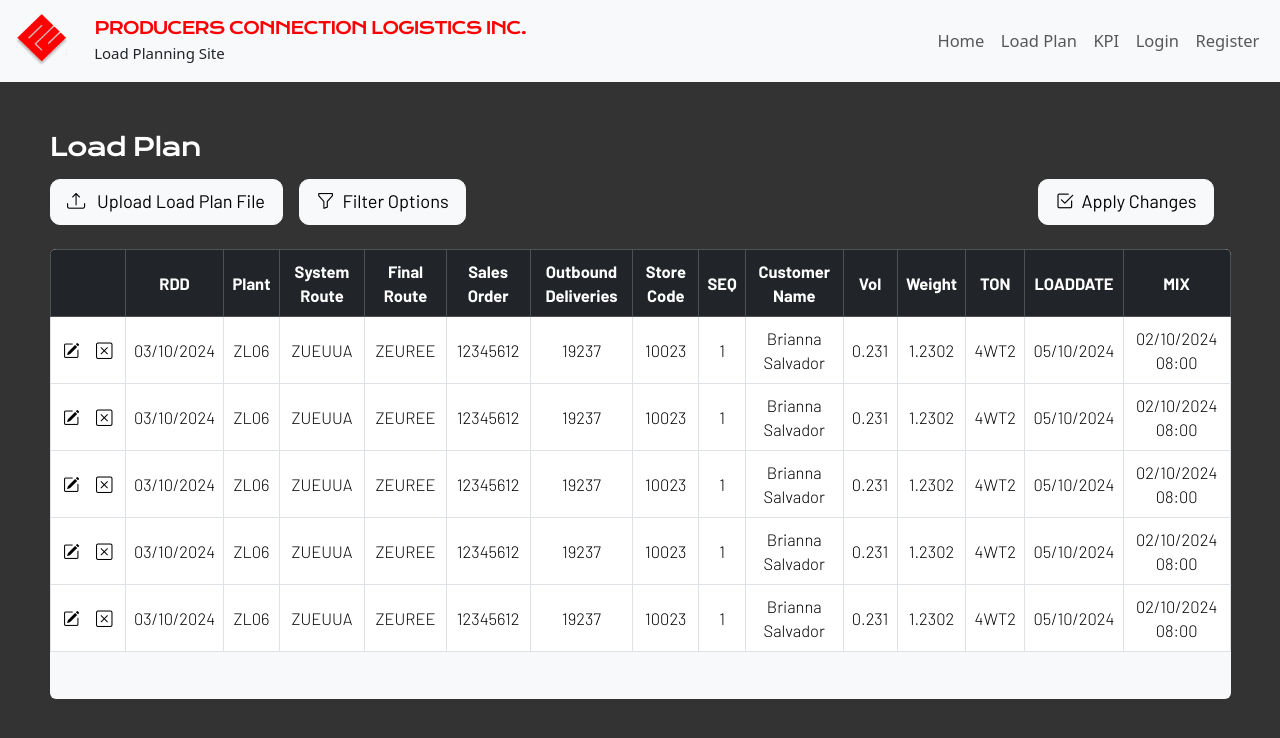
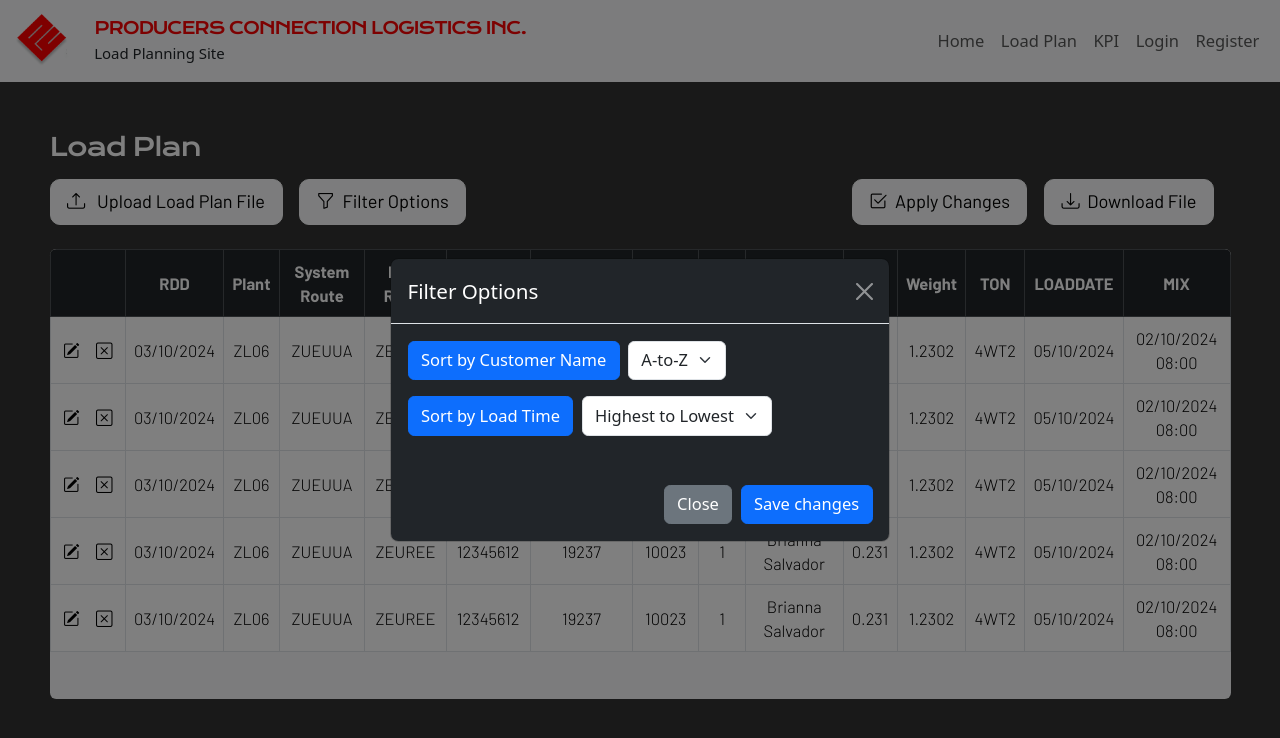
Before and after one commit to jeckerschan/CSSWENG, a plain HTML site: page Load Pages/upload.html in a window 1280 px wide. Both pictures are taken after a click on the button "Filter Options". Drawn offline with nearby package versions, Linux system fonts and the light colour scheme.

Commit message:
popup menus

```diff
--- a/Load Pages/styles.css
+++ b/Load Pages/styles.css
@@ -70,3 +70,15 @@ body {
   font-size: 1.1rem;
   border-radius: 10px;
 }
+
+#filter-btn{
+  --bs-btn-active-border-color: white;
+}
+
+input[type="file"]{
+  display: none;
+}
+
+#arrow:active{
+  transform: rotate(180);
+}
--- a/Load Pages/upload.html
+++ b/Load Pages/upload.html
@@ -64,21 +64,30 @@
 
     <div class="mx-5 mt-3 mb-4 d-flex justify-content-between">
       <div class="d-flex">
-        <button id="upload" type="button" class="p-2 px-3 btn btn-light barlow-regular">
+        <input type="file" id="upload-file">
+        <label for="upload-file" id="upload" class="p-2 px-3 btn btn-light barlow-regular">
           <span class="pe-2"><i class="bi bi-upload"></i></span>
           Upload Load Plan File
-        </button>
+        </label>
 
-        <button id="upload" type="button" class="mx-3 p-2 px-3 btn btn-light barlow-regular">
+        <button id="upload" data-bs-toggle="modal" data-bs-target="#filter-options" class="mx-3 p-2 px-3 btn btn-light barlow-regular">
           <span class="pe-1"><i class="bi bi-funnel"></i></span>
           Filter Options
         </button>
       </div>
 
-      <button id="upload" type="button" class="mx-3 p-2 px-3 btn btn-light barlow-regular">
-        <span class="pe-1"><i class="bi bi-check2-square"></i></span>
-        Apply Changes
-      </button>
+      <div class="d-flex">
+        <button id="upload" data-bs-toggle="modal" data-bs-target="#apply-changes" type="button" class="me-3 p-2 px-3 btn btn-light barlow-regular">
+          <span class="pe-1"><i class="bi bi-check2-square"></i></span>
+          Apply Changes
+        </button>
+
+        <button id="upload" type="button" class="me-3 p-2 px-3 btn btn-light barlow-regular">
+          <span class="pe-1"><i class="bi bi-download"></i></span>
+          Download File
+        </button>
+      </div>
+
     </div>
 
     <div class="d-flex">
@@ -239,10 +248,71 @@
       </div>
     </div>
 
+    <div id="filter-options" class="modal" tabindex="-1">
+      <div class="modal-dialog modal-dialog-centered">
+        <div class="modal-content bg-dark">
+          <div class="modal-header">
+            <h5 class="text-white modal-title">Filter Options</h5>
+            <button type="button" class="btn-close btn-close-white" data-bs-dismiss="modal" aria-label="Close"></button>
+          </div>
+          <div class="modal-body">
+            <div class="mb-3 d-flex">
+              <div class="me-auto d-sm-flex justify-content-sm-end align-items-center">
+                <div class="mb-2 mb-sm-0 me-sm-2">
+                  <button id="filter-btn" type="button" class="btn btn-primary" data-bs-toggle="button">Sort by Customer Name</button>
+                </div>
+                <div class="mb-2 mb-sm-0 me-sm-2">
+                  <select class="form-select">
+                    <option value="alphabeticalOrderSelect1" selected>A-to-Z</option>
+                    <option value="alphabeticalOrderSelect2">Z-to-A</option>
+                  </select>
+                </div>
+              </div>
+            </div>
+
+            <div class="mb-3 d-flex">
+              <div class="me-auto d-sm-flex justify-content-sm-end align-items-center">
+                <div class="mb-2 mb-sm-0 me-sm-2">
+                  <button id="filter-btn" type="button" class="btn btn-primary" data-bs-toggle="button">Sort by Load Time</button>
+                </div>
+
+                <div class="mb-2 mb-sm-0 me-sm-2">
+                  <select class="form-select">
+                    <option value="alphabeticalOrderSelect1" selected>Highest to Lowest</option>
+                    <option value="alphabeticalOrderSelect2">Lowest to Highest</option>
+                  </select>
+                </div>
+              </div>
+            </div>
+          </div>
+          <div class="modal-footer border-0">
+            <button type="button" class="btn btn-secondary" data-bs-dismiss="modal">Close</button>
+            <button type="button" class="btn btn-primary">Save changes</button>
+          </div>
+        </div>
+      </div>
+    </div>
+
+    <div id="apply-changes" class="modal" tabindex="-1">
+      <div class="modal-dialog modal-dialog-centered">
+        <div class="modal-content bg-dark">
+          <div class="modal-header border-0">
+            <h5 class="modal-title text-light">Are you sure you want to apply changes?</h5>
+            <button type="button" class="btn-close btn-close-white" data-bs-dismiss="modal" aria-label="Close"></button>
+          </div>
+          <div class="modal-body">
+            <button type="button" class="btn btn-secondary" data-bs-dismiss="modal">Close</button>
+            <button type="button" class="btn btn-primary">Save changes</button>
+          </div>
+        </div>
+      </div>
+    </div>
+
     <script
       src="https://cdn.jsdelivr.net/npm/bootstrap@5.3.3/dist/js/bootstrap.bundle.min.js"
       integrity="sha384-YvpcrYf0tY3lHB60NNkmXc5s9fDVZLESaAA55NDzOxhy9GkcIdslK1eN7N6jIeHz"
       crossorigin="anonymous"
     ></script>
+    <script src="./script.js"></script>
   </body>
 </html>
```
